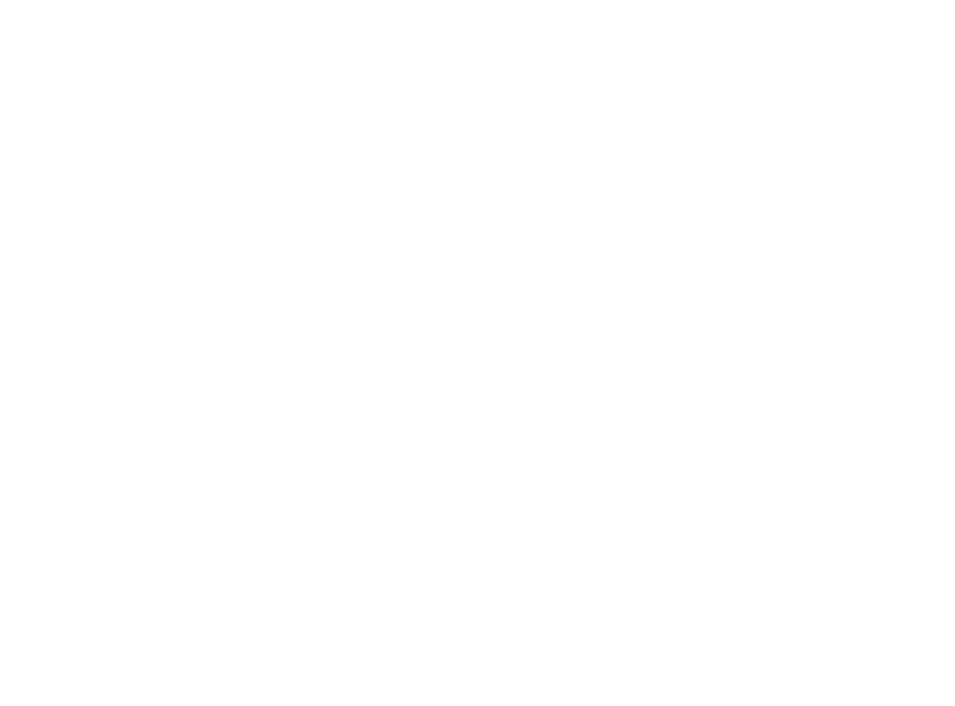
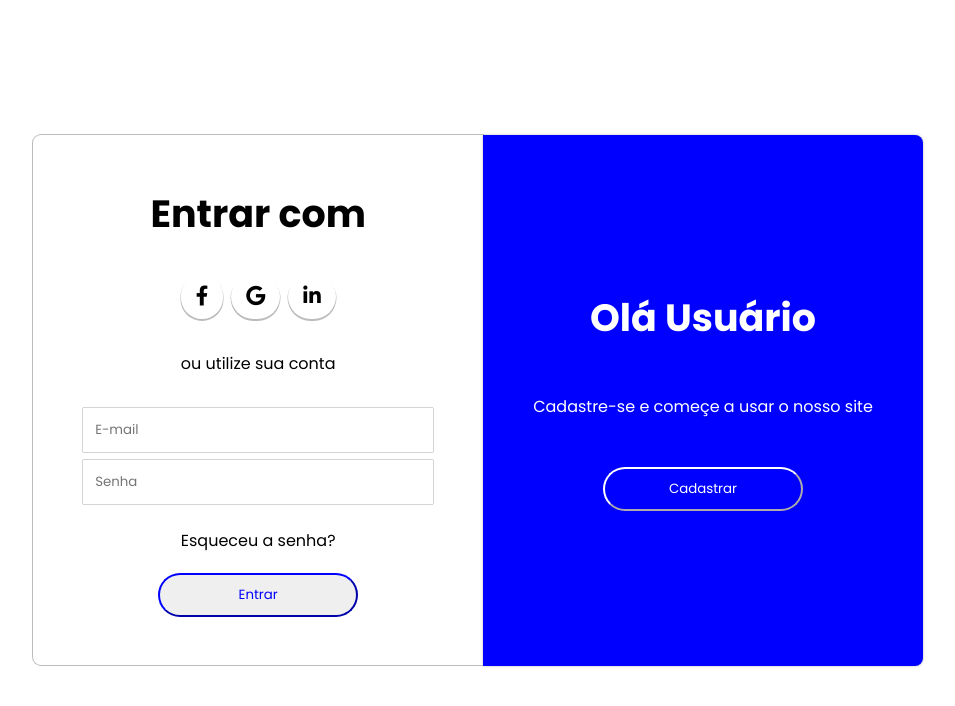
Before and after one commit to MatheuscAmaral/Tela-de-Login, a plain HTML site: page index.html in a window 1280 px wide. Shown: the whole page, without its empty margins (162-1117 px from the left). Drawn offline with Linux system fonts and the light colour scheme.

Commit message:
design da tela de login pronto

```diff
--- a/index.html
+++ b/index.html
@@ -2,10 +2,51 @@
     <html lang="en">
     <head>
         <meta charset="UTF-8">
+        <meta http-equiv="X-UA-Compatible" content="IE=7">
         <meta name="viewport" content="width=device-width, initial-scale=1.0">
-    <title>Document</title>
+        <title>Mk</title>
+        <link rel="stylesheet" href="/src/assets/css/style.css">
+        <link rel="stylesheet" href="https://cdnjs.cloudflare.com/ajax/libs/font-awesome/6.4.2/css/all.min.css" integrity="sha512-z3gLpd7yknf1YoNbCzqRKc4qyor8gaKU1qmn+CShxbuBusANI9QpRohGBreCFkKxLhei6S9CQXFEbbKuqLg0DA==" crossorigin="anonymous" referrerpolicy="no-referrer" />
     </head>
+
     <body>
+        <div id="container">
+            <section id="enter">
+                <div id="top">
+                    <div class="title">
+                        <h1>Entrar com</h1>
+                    </div>
+                    <div id="accounts">
+                        <a href=""><i class="fa-brands fa-facebook-f fa-lg" "></i></a>
+                        <a href=""><i class="fa-brands fa-google fa-lg" "></i></a>
+                        <a href=""><i class="fa-brands fa-linkedin-in fa-lg" "></i></a>
+                    </div>
+                    <p>ou utilize sua conta</p>
+                </div>
+                <form>
+                    <div id="user">
+                        <input id="email" type="email" placeholder="E-mail">
+                        <input id="senha" type="password" placeholder="Senha">
+                    </div>
+                <div id="send">
+                        <a href=""><p>Esqueceu a senha?</p></a>
+                        <input type="submit" value="Entrar" onclick="login()">
+                </div>
+                </form>
+            </section>
+            <section id="register">
+                <div class="title">
+                    <h1>Olá Usuário</h1>
+                </div>
+                <p>Cadastre-se e começe a usar o nosso site</p>
+                <button id="button" onclick="inverter()">Cadastrar</button>
+            </section>
+        </div>
+        <div id="create">
 
+        </div>
+
+        <script src="src/assets/js/script.js"></script>
     </body>
+
     </html>
--- a/src/assets/css/style.css
+++ b/src/assets/css/style.css
@@ -0,0 +1,202 @@
+@import url('https://fonts.googleapis.com/css2?family=Montserrat:ital,wght@0,500;1,400&family=Poppins:wght@300;400;500;700&family=Raleway:wght@300;400;500;600;700&family=Roboto:wght@100;300;500;700&display=swap');
+
+* {
+    font-family: 'Poppins', sans-serif;
+    margin: 0;
+    padding: 0;
+}
+
+body {
+    display: flex;
+    justify-content: center;
+    align-items: center;
+    min-height: 100vh;
+    margin: 0;
+  }
+
+#container {
+    display: flex;
+    justify-content: center;
+}
+
+#top {
+    display: flex;
+    flex-direction: column;
+    align-items: center;
+    width: 350px;
+    gap: 2rem;
+}
+
+#accounts {
+    display: flex;
+    gap: .5rem;
+    transition: 0.3s;
+}
+
+
+
+#accounts a:hover {
+    transform: scale(1.2);
+    background-color: rgb(45, 45, 243);
+    color: white;
+}
+
+
+#accounts a {
+    transition: 0.3s;
+    color: #000000;
+}
+
+
+#enter {
+    display: flex;
+    flex-direction: column;
+    padding: 50px;
+    height: 430px;
+    text-align: center;
+    box-shadow: 0px 0px 0px 1px rgb(187, 187, 187);
+    gap: 2rem;
+    border-radius: 8px 0px 0px 8px;
+}
+
+#enter1 {
+    display: flex;
+    flex-direction: column;
+    padding: 50px;
+    height: 470px;
+    text-align: center;
+    box-shadow: 0px 0px 0px 1px rgb(187, 187, 187);
+    gap: 2rem;
+    border-radius: 0px 8px 8px 0px;
+}
+
+
+
+.title h1 {
+    font-size: 38px;
+}
+
+#top a {
+  box-shadow: 0px 1.5px 0px .5px rgb(187, 187, 187);
+  border-radius: 100px;
+  padding-top: 10px;
+  padding-bottom: 10px;
+  padding-left: 15px;
+  padding-right: 15px;
+}
+
+
+#user {
+    display: flex;
+    flex-direction: column;
+    gap: .5rem;
+}
+
+#user input {
+    border: none;
+    box-shadow: 0px 0px 1px 0px black;
+    padding: 12px;
+}
+
+form {
+    display: flex;
+    flex-direction: column;
+    gap: 1.5rem;
+}
+
+form a {
+    text-decoration: none;
+    color: black;
+}
+
+#send {
+    display: flex;
+    flex-direction: column;
+    align-items: center;
+    gap: 1.3rem;
+}
+
+#send input {
+    width: 200px;
+    padding: 10px;
+    border-color: blue;
+    color: blue;
+    border-radius: 24px;
+    transition: 0.3s;
+}
+
+
+#send input:hover {
+    transform: scale(1.1);
+    background-color: rgb(45, 45, 243);
+    color: white;
+    border: none;
+}
+
+
+#register {
+    display: flex;
+    flex-direction: column;
+    background-color: blue;
+    color: white;
+    text-align: center;
+    padding: 50px;
+    height: 431px;
+    align-items: center;
+    gap: 3rem;
+    justify-content: center;
+    box-shadow: 0px 0px 3px 0px rgb(187, 187, 187);
+    border-radius: 0px 8px 8px 0px;
+}
+
+#register button {
+    width: 200px;
+    padding: 10px;
+    border-color: rgb(255, 255, 255);
+    color: white;
+    border-radius: 24px;
+    background-color:  blue;
+    color: white;
+    transition: 0.3s;
+}
+
+#register button:hover {
+    transform: scale(1.1);
+    background-color: white;
+    color: rgb(45, 45, 243);
+    border: none;
+}
+
+
+#register1 {
+    display: flex;
+    flex-direction: column;
+    background-color: blue;
+    color: white;
+    text-align: center;
+    padding: 60px;
+    height: 451px;
+    align-items: center;
+    gap: 3rem;
+    justify-content: center;
+    box-shadow: 0px 0px 3px 0px rgb(187, 187, 187);
+    border-radius: 8px 0px 0px 8px;
+}
+
+#register1 button {
+    width: 200px;
+    padding: 10px;
+    border-color: rgb(255, 255, 255);
+    color: white;
+    border-radius: 24px;
+    background-color:  blue;
+    color: white;
+    transition: 0.3s;
+}
+
+#register1 button:hover {
+    transform: scale(1.1);
+    background-color: white;
+    color: rgb(45, 45, 243);
+    border: none;
+}
--- a/src/assets/js/script.js
+++ b/src/assets/js/script.js
@@ -0,0 +1,46 @@
+const button = document.getElementById('button');
+const container = document.getElementById('container');
+const create = document.getElementById('create');
+
+
+
+function inverter() {
+    container.style.display = 'none';
+    create.style.display = 'flex';
+    create.innerHTML = `
+            <section id="register1">
+                <div class="title">
+                    <h1>Já tem conta?</h1>
+                </div>
+                <p>Para entrar em nosso site, faça login <br> com suas informações</p>
+                <button id="button" onclick="inverterEntrar()">Entrar</button>
+            </section>
+            <section id="enter1">
+                <div id="top">
+                    <div class="title">
+                        <h1>Criar Conta</h1>
+                    </div>
+                    <div id="accounts">
+                        <a href=""><i class="fa-brands fa-facebook-f fa-lg" "></i></a>
+                        <a href=""><i class="fa-brands fa-google fa-lg" "></i></a>
+                        <a href=""><i class="fa-brands fa-linkedin-in fa-lg" "></i></a>
+                    </div>
+                    <p>ou cadastre seu e-mail</p>
+                </div>
+                <form>
+                    <div id="user">
+                        <input type="name" placeholder="Nome">
+                        <input type="email" placeholder="E-mail">
+                        <input type="password" placeholder="Senha">
+                    </div>
+                <div id="send">
+                        <input type="submit" value="Cadastrar">
+                </div>
+                </form>
+            </section>`
+}
+
+function inverterEntrar() {
+    container.style.display = 'flex';
+    create.style.display = 'none';
+}
```
Lines whose indentation alone changed are shown as unchanged.
